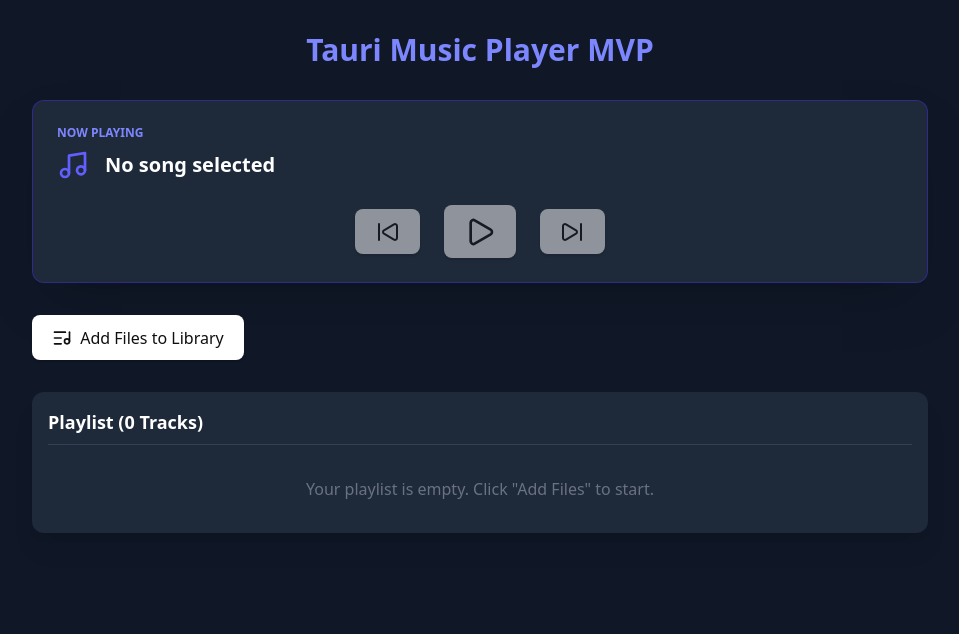
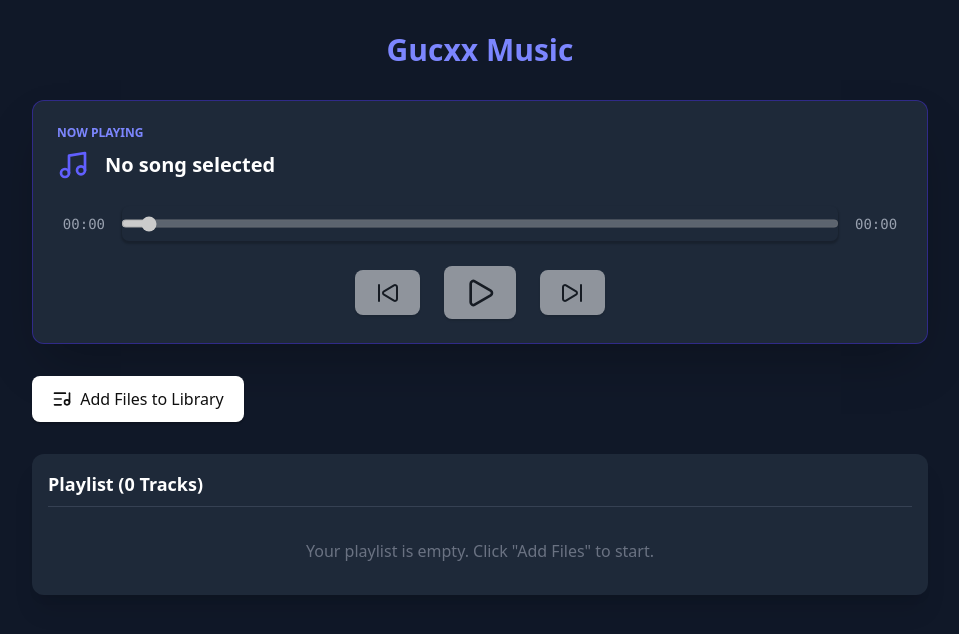
Before and after one commit to Pyaesone-Khant/tauri-music, a React (Vite) app: page / in a window 1280 px wide. Shown: the top 634 px of the page, without its empty margins (160-1119 px from the left). Built offline with nearby package versions, Linux system fonts and the light colour scheme.

Commit message:
feat: add playback progress bar

```diff
--- a/package.json
+++ b/package.json
@@ -14,10 +14,12 @@
     "@tauri-apps/plugin-dialog": "^2.4.2",
     "@tauri-apps/plugin-notification": "^2.3.3",
     "@tauri-apps/plugin-opener": "^2",
+    "clsx": "^2.1.1",
     "express": "^5.1.0",
     "lucide-react": "^0.554.0",
     "react": "^19.1.0",
     "react-dom": "^19.1.0",
+    "tailwind-merge": "^3.4.0",
     "tailwindcss": "^4.1.17",
     "ws": "^8.18.3"
   },
--- a/src/App.css
+++ b/src/App.css
@@ -1,4 +1,8 @@
 @import "tailwindcss";
+
+@theme {
+  --color-primary: #6366f1
+}
 
 .logo.vite:hover {
   filter: drop-shadow(0 0 2em #747bff);
--- /dev/null
+++ b/src/constants/colors.ts
@@ -0,0 +1,3 @@
+export const COLORS = {
+    primary: "#6366f1",
+}
--- /dev/null
+++ b/src/libs/cn.ts
@@ -0,0 +1,4 @@
+import clsx, { ClassArray } from "clsx";
+import { twMerge } from "tailwind-merge";
+
+export const cn = (...className: ClassArray) => twMerge(clsx(className))
--- /dev/null
+++ b/src/libs/utils.ts
@@ -0,0 +1,9 @@
+// Utility function to format seconds into MM:SS
+export const formatTime = (timeInSeconds: number): string => {
+    if (isNaN(timeInSeconds) || timeInSeconds === 0) return '00:00';
+    const minutes = Math.floor(timeInSeconds / 60);
+    const seconds = Math.floor(timeInSeconds % 60);
+    const formattedMinutes = String(minutes).padStart(2, '0');
+    const formattedSeconds = String(seconds).padStart(2, '0');
+    return `${formattedMinutes}:${formattedSeconds}`;
+};
--- /dev/null
+++ b/src/music-player/PlaybackProgress.tsx
@@ -0,0 +1,3 @@
+export function PlaybackProgress() {
+	return <div></div>;
+}
--- a/src/music-player/Player.tsx
+++ b/src/music-player/Player.tsx
@@ -9,6 +9,9 @@ import {
 	SkipForward,
 } from "lucide-react";
 import { useCallback, useEffect, useRef, useState } from "react";
+import { cn } from "../libs/cn";
+import { formatTime } from "../libs/utils";
+import "./style.css";
 
 type Song = {
 	path: string;
@@ -21,6 +24,10 @@ export function Player() {
 	const [currentSongIndex, setCurrentSongIndex] = useState(-1);
 	const [isPlaying, setIsPlaying] = useState(false);
 	const [statusMessage, setStatusMessage] = useState<string | null>(null);
+
+	// New state for progress bar
+	const [currentTime, setCurrentTime] = useState<number>(0);
+	const [duration, setDuration] = useState<number>(0);
 
 	const audioRef = useRef<HTMLAudioElement | null>(null);
 
@@ -117,7 +124,6 @@ export function Player() {
 	}, [playNext]);
 
 	// --- File Dialog and Loading ---
-
 	const selectMusicFiles = async () => {
 		setStatusMessage("Opening file dialog...");
 		try {
@@ -167,11 +173,36 @@ export function Player() {
 		}
 	};
 
+	// playback progress handlers
+	// New handler: Update currentTime state as audio plays
+	const handleTimeUpdate = () => {
+		if (audioRef.current) {
+			setCurrentTime(audioRef.current.currentTime);
+		}
+	};
+
+	// New handler: Get duration once metadata is loaded
+	const handleLoadedMetadata = () => {
+		if (audioRef.current) {
+			setDuration(audioRef.current.duration);
+		}
+	};
+
+	// New handler: Allows user to seek (drag) the playback position
+	const handleSeek = (event: React.ChangeEvent<HTMLInputElement>) => {
+		// The value from the range input is always a string, so we parse it to float
+		const seekTime = parseFloat(event.target.value);
+		if (audioRef.current && !isNaN(seekTime)) {
+			audioRef.current.currentTime = seekTime;
+			setCurrentTime(seekTime); // Optimistically update UI immediately
+		}
+	};
+
 	return (
 		<div className="min-h-screen bg-gray-900 text-white p-4 md:p-8 font-sans antialiased">
 			{/* Tailwind CSS Script Tag is assumed to be in the index.html for React projects */}
 			<h1 className="text-3xl font-extrabold mb-8 text-center text-indigo-400">
-				Tauri Music Player MVP
+				Gucxx Music
 			</h1>
 
 			<div className="max-w-4xl mx-auto space-y-8">
@@ -189,6 +220,39 @@ export function Player() {
 									: "No song selected"}
 							</h2>
 						</div>
+					</div>
+
+					{/* Progress Bar (Slider) */}
+					<div className="flex items-center space-x-4 my-6">
+						<span className="text-sm font-mono text-gray-400 w-12 text-right">
+							{formatTime(currentTime)}
+						</span>
+
+						{/* Range Input for Seeking */}
+						{/* <input
+							type="range"
+							min="0"
+							max={duration || 0}
+							value={currentTime}
+							onChange={handleSeek}
+							disabled={!currentSong}
+							className="flex-1 h-2 rounded-full appearance-none cursor-pointer bg-gray-700 disabled:opacity-50 [&::-webkit-slider-thumb]:appearance-none [&::-webkit-slider-thumb]:h-4 [&::-webkit-slider-thumb]:w-4 [&::-webkit-slider-thumb]:rounded-full [&::-webkit-slider-thumb]:bg-indigo-500 [&::-webkit-slider-thumb]:shadow-lg
+							[&::-moz-range-thumb]:h-4 [&::-moz-range-thumb]:w-4 [&::-moz-range-thumb]:rounded-full [&::-moz-range-thumb]:bg-indigo-500 [&::-moz-range-thumb]:border-0 [&::-moz-range-thumb]:shadow-lg"
+						/> */}
+
+						<input
+							type="range"
+							min={0}
+							max={duration || 0}
+							value={currentTime}
+							onChange={handleSeek}
+							disabled={!currentSong}
+							className="flex-1"
+						/>
+
+						<span className="text-sm font-mono text-gray-400 w-12 text-left">
+							{formatTime(duration)}
+						</span>
 					</div>
 
 					<div className="flex justify-center items-center space-x-6 mt-6">
@@ -265,12 +329,27 @@ export function Player() {
 									<span className="truncate flex-1">
 										{song.name}
 									</span>
-									{index === currentSongIndex &&
-										isPlaying && (
-											<span className="text-indigo-400 text-xs ml-2 animate-pulse">
-												Playing...
-											</span>
-										)}
+									{index === currentSongIndex && (
+										<div className="playing">
+											{Array(5)
+												.fill(0)
+												.map((_, i) => (
+													<div
+														key={i}
+														className={cn(
+															`audio-bar ${
+																isPlaying
+																	? `bar-${
+																			i +
+																			1
+																	  }`
+																	: `bar-paused`
+															}`
+														)}
+													/>
+												))}
+										</div>
+									)}
 								</div>
 							))
 						)}
@@ -279,7 +358,12 @@ export function Player() {
 			</div>
 
 			{/* Hidden HTML Audio Element - the playback engine */}
-			<audio ref={audioRef} className="hidden"></audio>
+			<audio
+				ref={audioRef}
+				className="hidden"
+				onTimeUpdate={handleTimeUpdate}
+				onLoadedMetadata={handleLoadedMetadata}
+			/>
 		</div>
 	);
 }
--- /dev/null
+++ b/src/music-player/style.css
@@ -0,0 +1,71 @@
+.playing {
+  display: flex;
+  position: relative;
+  justify-content: center;
+  gap: 1.5px;
+  width: 30px;
+  height: 20px;
+}
+
+.audio-bar {
+  background-color: var(--color-primary);
+  height: 24px;
+  width: 2px;
+  position: relative;
+  transform-origin: center;
+
+  &.bar-paused{
+    animation: none;
+    transform: scaleY(0.5);
+
+    &:nth-child(even){
+        transform: scaleY(0.8);
+    }
+  }
+}
+
+.bar-1,
+.bar-2,
+.bar-3,
+.bar-4,
+.bar-5 {
+    animation: infinite playing 1.2s ease-in-out;
+}
+
+.bar-1 {
+  animation-delay: 0.2s;
+}
+
+.bar-2 {
+  animation-delay: 0.5s;
+}
+
+.bar-3 {
+  animation-delay: 0.6s;
+}
+
+.bar-4 {
+  animation-delay: 0s;
+}
+
+.bar-5 {
+  animation-delay: 0.4s;
+}
+
+@keyframes playing {
+  0% {
+    transform: scaleY(0.2);
+  }
+
+  33% {
+    transform: scaleY(0.6);
+  }
+
+  66% {
+    transform: scaleY(0.9);
+  }
+
+  100% {
+    transform: scaleY(0.2);
+  }
+}
```
Also changed, not shown: 1 other file (tests, documents, lock files or other folders).
